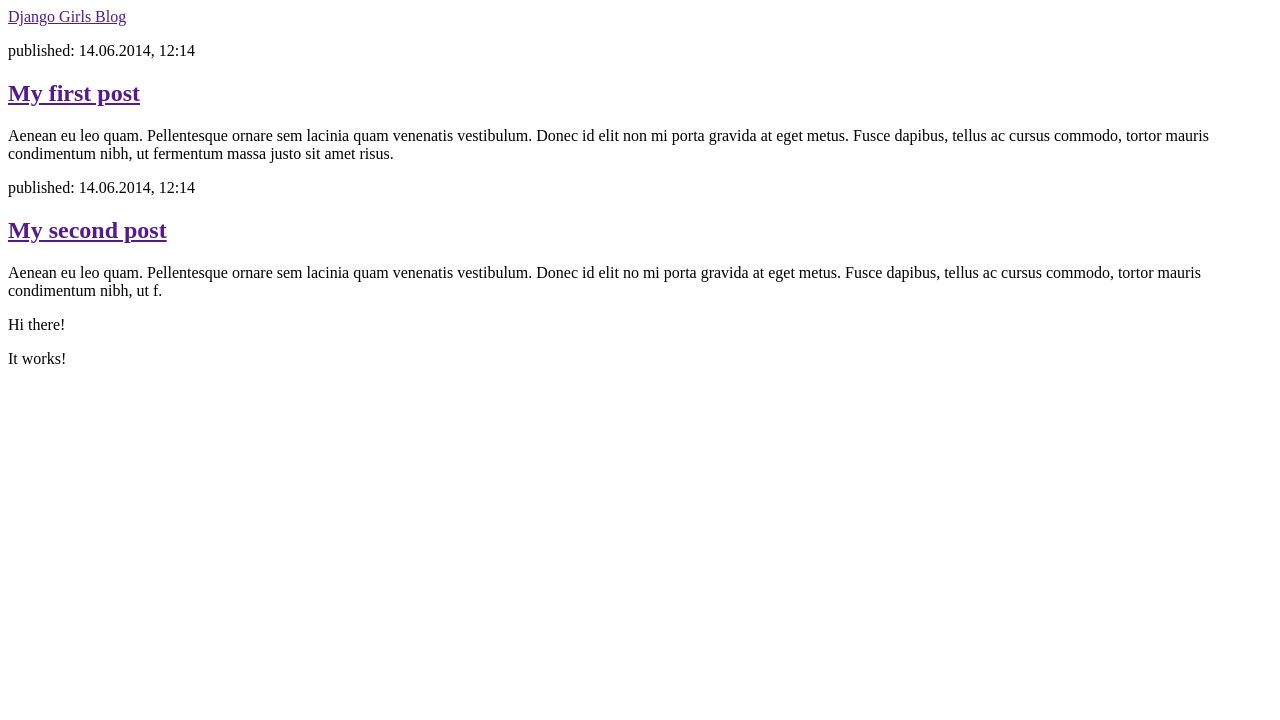
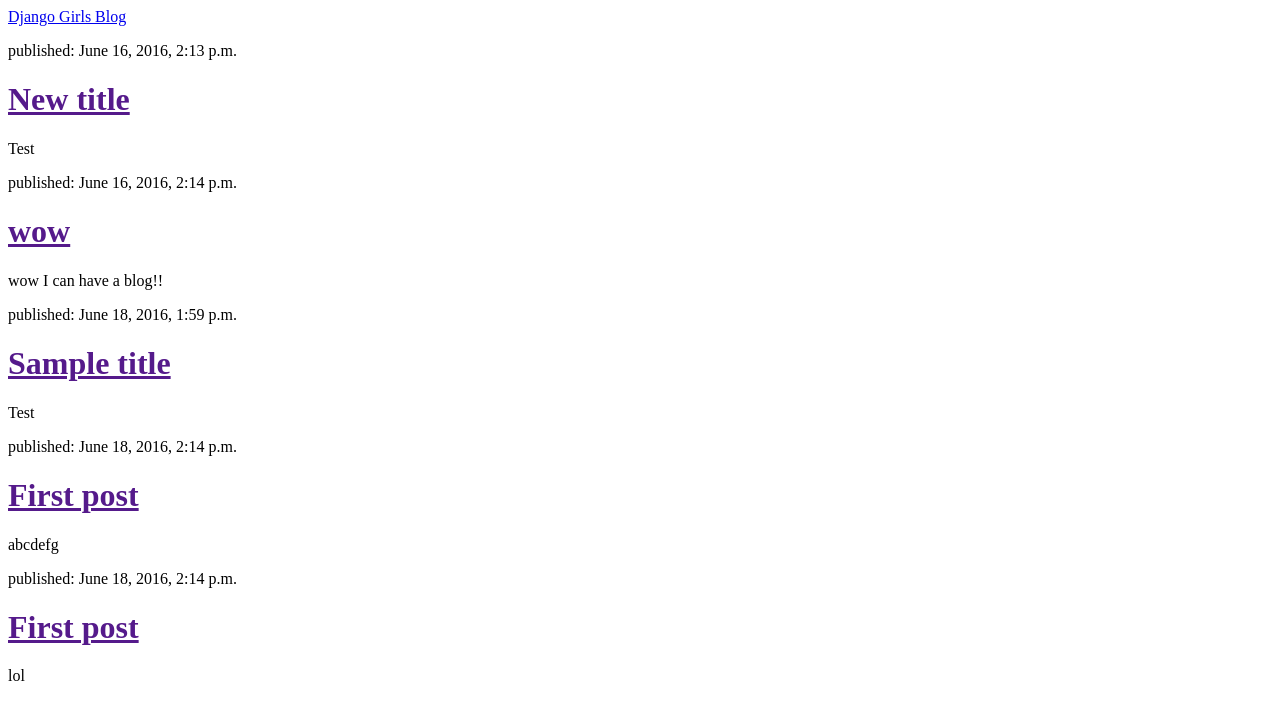
Before and after one commit to YuraChoi/my-first-blog, a Django app: page / in a window 1280 px wide. Shown: the top 720 px of the page. Run offline with Django 3.2, Linux system fonts and the light colour scheme; data comes from the database, SQL or seed files in the repository; both versions use the stored data as it was after the commit.

Commit message:
세번째 커밋

```diff
--- a/blog/templates/blog/post_list.html
+++ b/blog/templates/blog/post_list.html
@@ -6,18 +6,13 @@
 	<meta charset="utf-8" />
 </head>
 <body>
-    <div><a href="">Django Girls Blog</a></div>
-    <div>
-        <p>published: 14.06.2014, 12:14</p>
-        <h2><a href="">My first post</a></h2>
-        <p>Aenean eu leo quam. Pellentesque ornare sem lacinia quam venenatis vestibulum. Donec id elit non mi porta gravida at eget metus. Fusce dapibus, tellus ac cursus commodo, tortor mauris condimentum nibh, ut fermentum massa justo sit amet risus.</p>
-    </div>
-    <div>
-        <p>published: 14.06.2014, 12:14</p>
-        <h2><a href="">My second post</a></h2>
-        <p>Aenean eu leo quam. Pellentesque ornare sem lacinia quam venenatis vestibulum. Donec id elit no mi porta gravida at eget metus. Fusce dapibus, tellus ac cursus commodo, tortor mauris condimentum nibh, ut f.</p>
-    </div>
-    <p>Hi there!</p>
-    <p>It works!</p>
+    <div><a href="/">Django Girls Blog</a></div>
+    {% for post in posts %}
+      <div>
+        <p>published: {{post.published_date}}</p>
+        <h1><a href="">{{post.title}}</a></h1>
+        <p>{{post.text|linebreaks}}</p>
+      </div>
+    {% endfor %}
 </body>
 </html>
--- a/blog/views.py
+++ b/blog/views.py
@@ -1,5 +1,8 @@
 from django.shortcuts import render
+from django.utils import timezone
+from .models import Post
 
 # Create your views here.
 def post_list(request):
-    return render(request, 'blog/post_list.html', {})
+    posts = Post.objects.filter(published_date__lte=timezone.now()).order_by('published_date')
+    return render(request, 'blog/post_list.html', {'posts':posts})
--- a/myvenv/Scripts/django-admin.py
+++ b/myvenv/Scripts/django-admin.py
@@ -1,4 +1,4 @@
-#!c:\users\samsung\djangogirls\myvenv\scripts\python.exe
+#!c:\djangogirls\myvenv\scripts\python.exe
 from django.core import management
 
 if __name__ == "__main__":
--- a/myvenv/pip-selfcheck.json
+++ b/myvenv/pip-selfcheck.json
@@ -1 +1 @@
-{"last_check":"2016-06-04T02:10:35Z","pypi_version":"8.1.2"}
+{"last_check":"2016-06-18T03:31:13Z","pypi_version":"8.1.2"}
--- a/myvenv/pyvenv.cfg
+++ b/myvenv/pyvenv.cfg
@@ -1,3 +1,3 @@
-home = C:\Users\Samsung\AppData\Local\Programs\Python\Python35-32
+home = C:\Users\Python\Python35-32
 include-system-site-packages = false
 version = 3.5.1
```
Also changed, not shown: db.sqlite3, 8 other files.
